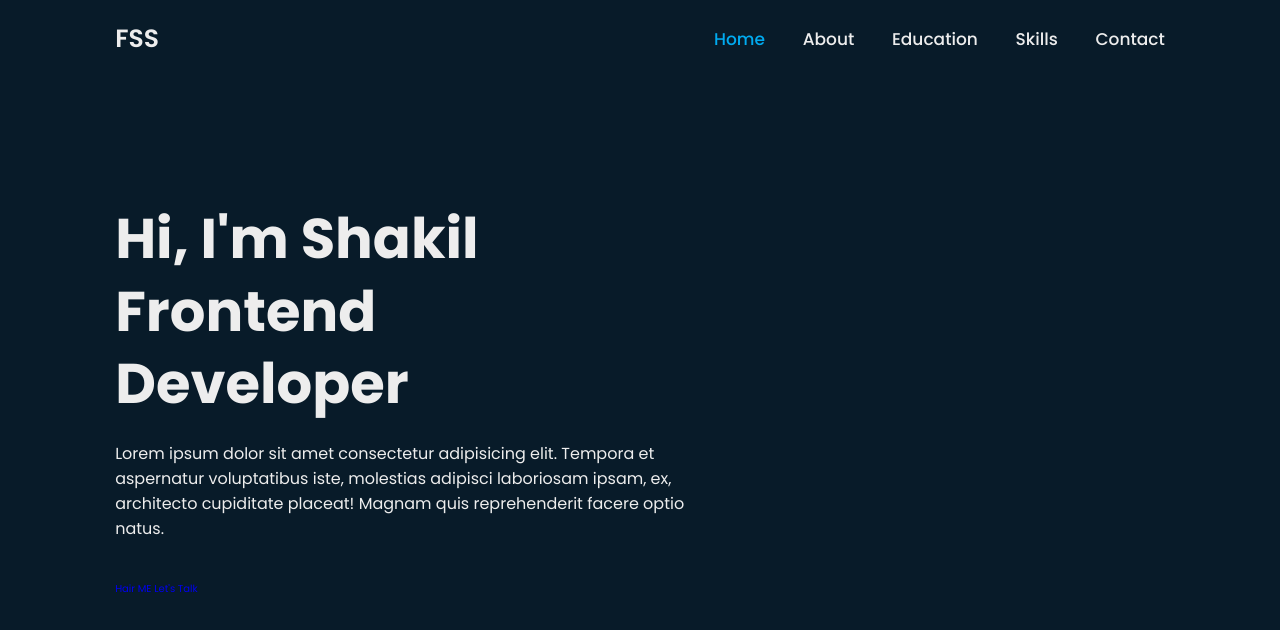
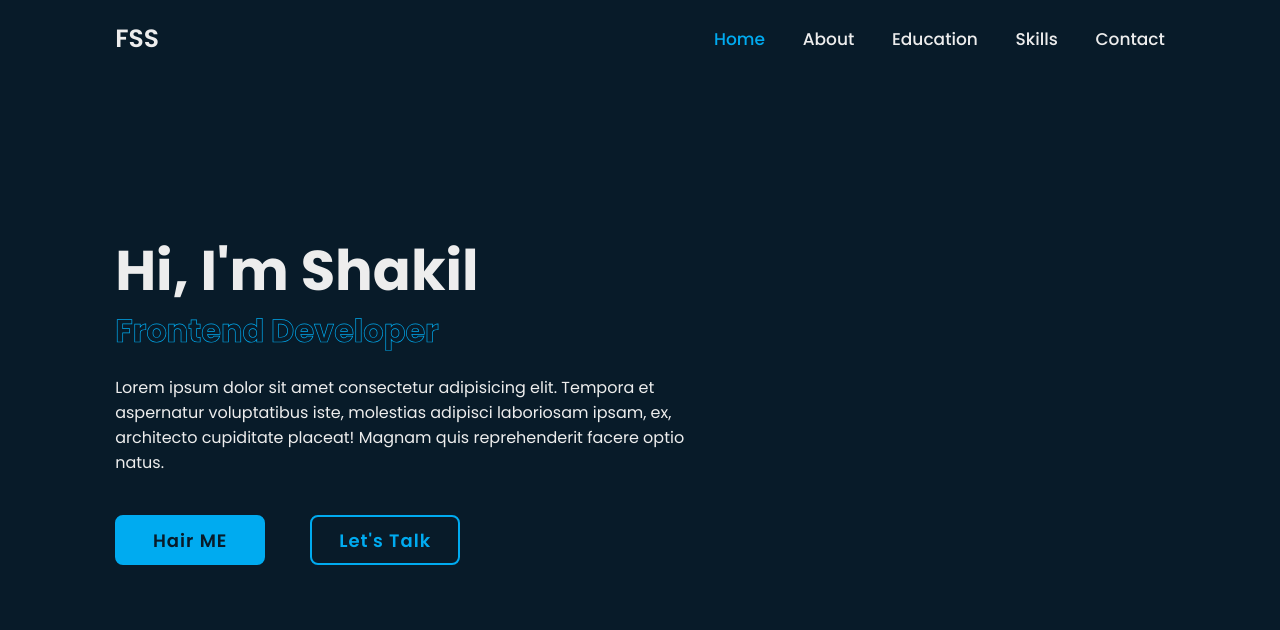
Before and after one commit to TAIJULAMAN/portfolio-inspired, a plain HTML site: page index.html in a window 1280 px wide. Drawn offline with nearby package versions, Linux system fonts and the light colour scheme.

Commit message:
nutton hover add

```diff
--- a/css/style.css
+++ b/css/style.css
@@ -95,3 +95,60 @@ section{
     font-size: 1.6rem;
     margin: 2rem 0 4rem;
 }
+.btn-box{
+    position: relative;
+    display: flex;
+    justify-content: space-between;
+    width: 34.5rem;
+    height: 5rem;
+}
+.btn-box .btn{
+    position: relative;
+    display: inline-flex;
+    justify-content: center;
+    align-items: center;
+    width: 15rem;
+    height: 100%;
+    background: var(--main-color);
+    border: .2rem solid var(--main-color);
+    border-radius: .8rem;
+    font-size: 1.8rem;
+    font-weight: 600;
+    letter-spacing: .1rem;
+    color: var(--bg-color);
+    z-index: 1;
+    overflow: hidden;
+    transition: .5s;
+}
+
+.btn-box .btn:hover{
+    color: var(--main-color);
+}
+
+.btn-box .btn:nth-child(2){
+    background: transparent;
+    color: var(--main-color);
+}
+.btn-box .btn:nth-child(2):hover{
+    color: var(--bg-color);
+}
+
+
+.btn-box .btn:nth-child(2)::before{
+    background: var(--main-color);
+}
+.btn-box .btn::before{
+    content: ' ';
+    position: absolute;
+    top: 0;
+    left: 0;
+    width:0 ;
+    height: 100%;
+    background: var(--bg-color);
+    z-index: -1;
+    transition: .5s;
+}
+.btn-box .btn:hover::before{
+    width: 100%;
+
+}
--- a/index.html
+++ b/index.html
@@ -35,7 +35,7 @@
         <div class="home-content">
             <h1>Hi, I'm <span>Shakil</span></h1>
             <div class="text-animate">
-                <h1>Frontend Developer</h1>
+                <h3>Frontend Developer</h3>
             </div>
             <p>Lorem ipsum dolor sit amet consectetur adipisicing elit. Tempora et aspernatur voluptatibus iste, molestias adipisci laboriosam ipsam, ex, architecto cupiditate placeat! Magnam quis reprehenderit facere optio natus.</p>
 
```
